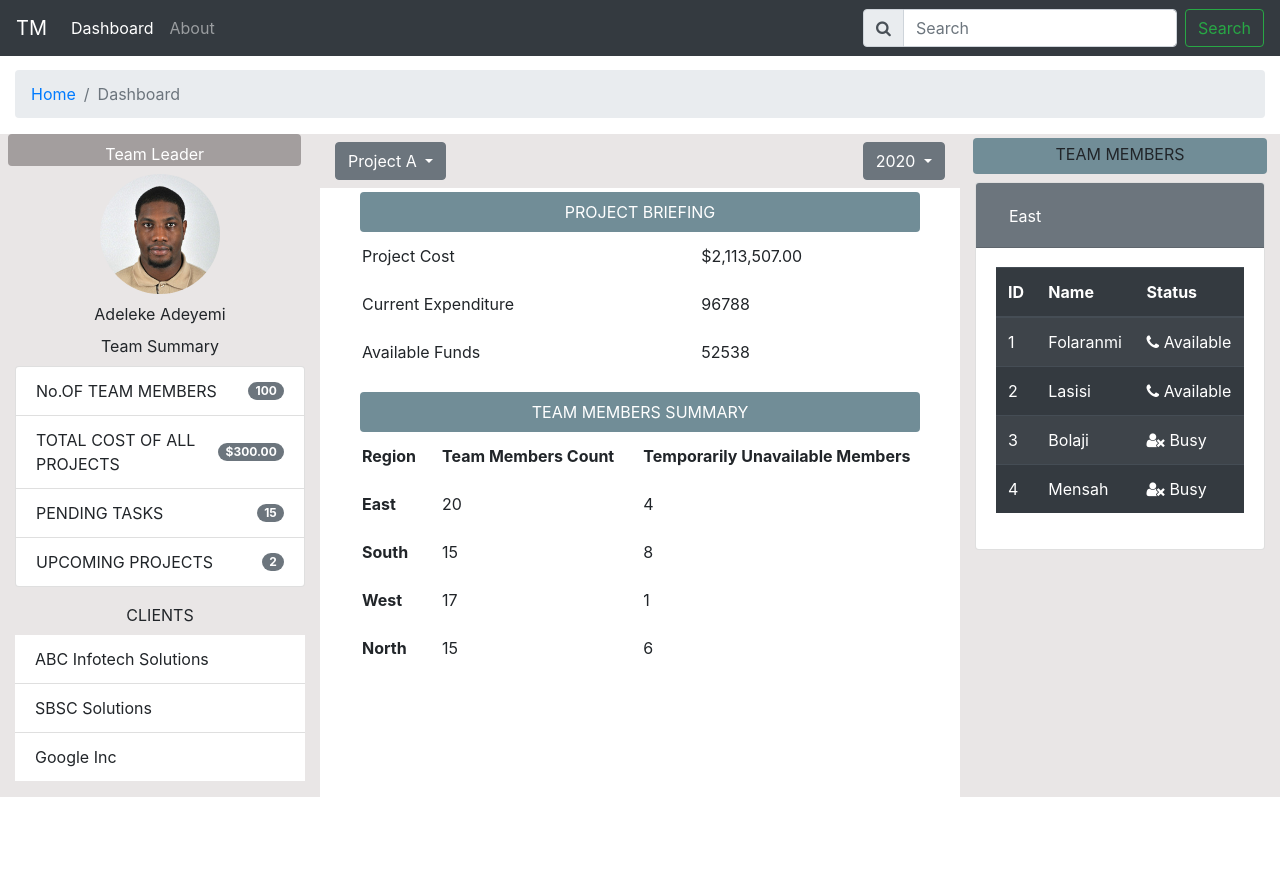
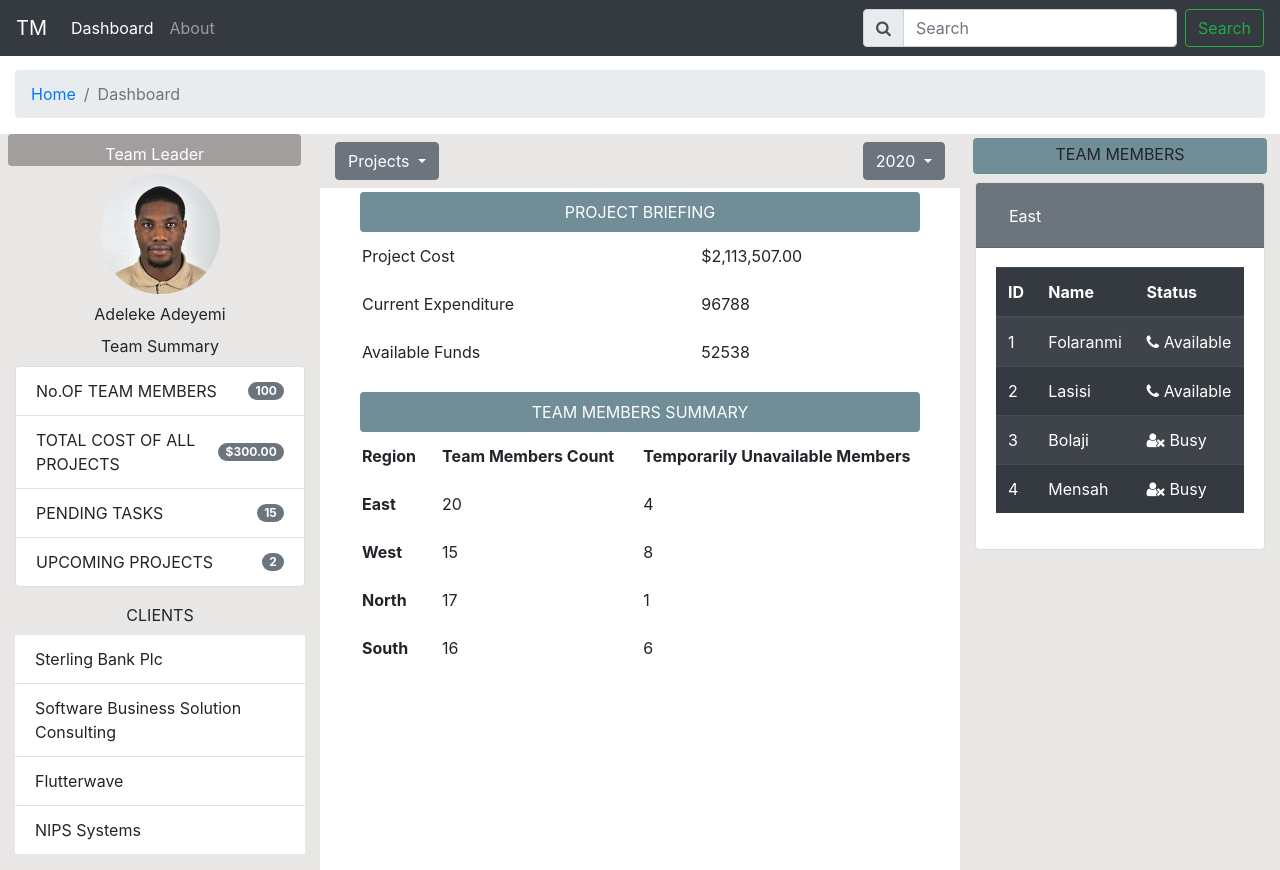
Before and after one commit to bbmattieu9/taskmanager, an Angular app: page /dashboard in a window 1280 px wide. Before the commit the page ends 800 px from the top, so only its background shows below. Built offline with nearby package versions, Linux system fonts and the light colour scheme.

Commit message:
[Dashboard] Add dynamic data to the dashboard
Problem
 * Dashboard uses static data in the UI

Solution
 * Added dynamic data to the dashboard UI elements

[Finishes]

```diff
--- a/src/app/dashboard/dashboard.component.html
+++ b/src/app/dashboard/dashboard.component.html
@@ -57,9 +57,8 @@
           <div class="col-12 text-center pb-2">CLIENTS</div>
           <div class="col-12">
             <ul class="list-group list-group-flush">
-              <li class="list-group-item">ABC Infotech Solutions</li>
-              <li class="list-group-item">SBSC Solutions</li>
-              <li class="list-group-item">Google Inc</li>
+              <li class="list-group-item" *ngFor="let client of clients">{{ client }}</li>
+
             </ul>
           </div>
 
@@ -75,13 +74,11 @@
           <div class="col-6 text-left">
               <div class="dropdown">
                 <button class="btn btn-secondary dropdown-toggle" type="button" id="dropdownMenuButton" data-toggle='dropdown'>
-                  Project A
+                  Projects
                 </button>
                 <div class="dropdown-menu">
-                  <a href="#" class="dropdown-item">Project A</a>
-                  <a href="#" class="dropdown-item">Project B</a>
-                  <a href="#" class="dropdown-item">Project C</a>
-                  <a href="#" class="dropdown-item">Project D</a>
+                  <a href="#" class="dropdown-item" *ngFor="let project of projects">{{ project }}</a>
+
                 </div>
               </div>
           </div>
@@ -91,10 +88,7 @@
                 2020
               </button>
               <div class="dropdown-menu">
-                <a href="#" class="dropdown-item">2020</a>
-                <a href="#" class="dropdown-item">2019</a>
-                <a href="#" class="dropdown-item">2018</a>
-                <a href="#" class="dropdown-item">2017</a>
+                <a href="#" class="dropdown-item" *ngFor="let year of years">{{ year }}</a>
               </div>
             </div>
           </div>
@@ -136,36 +130,12 @@
           <th>Temporarily Unavailable Members</th>
         </tr>
 
-        <tr>
+        <tr *ngFor="let teamMemberSummary of teamMembersSummary">
           <td>
-            <b>East</b>
+            <b>{{teamMemberSummary.Region}}</b>
           </td>
-          <td>20</td>
-          <td>4</td>
-        </tr>
-
-        <tr>
-          <td>
-            <b>South</b>
-          </td>
-          <td>15</td>
-          <td>8</td>
-        </tr>
-
-        <tr>
-          <td>
-            <b>West</b>
-          </td>
-          <td>17</td>
-          <td>1</td>
-        </tr>
-
-        <tr>
-          <td>
-            <b>North</b>
-          </td>
-          <td>15</td>
-          <td>6</td>
+          <td>{{ teamMemberSummary.TeamMembersCount }}</td>
+          <td>{{ teamMemberSummary.TemporarilyUnavailableMembers }}</td>
         </tr>
 
       </table>
--- a/src/app/dashboard/dashboard.component.ts
+++ b/src/app/dashboard/dashboard.component.ts
@@ -18,6 +18,11 @@ export class DashboardComponent implements OnInit {
   currentExpenditure: number;
   availableFunds: number;
 
+  clients: string[];
+  projects: string[];
+  years: number[] = [];
+  teamMembersSummary = [];
+
   constructor() { }
 
   ngOnInit(): void {
@@ -30,6 +35,34 @@ export class DashboardComponent implements OnInit {
     this.projectCost = 2113507;
     this.currentExpenditure = 96788;
     this.availableFunds = 52538;
+
+    this.clients = [
+      'Sterling Bank Plc',
+      'Software Business Solution Consulting',
+      'Flutterwave',
+      'NIPS Systems'
+    ];
+
+    this.projects = [
+      'EdInvest',
+      'Edubanc',
+      'EdPay',
+      'EdClub'
+    ];
+
+    for (let year = 2020; year >= 2010; year--)
+     {
+      this.years.push(year);
+     }
+
+    this.teamMembersSummary = [
+       { Region: 'East', TeamMembersCount: 20, TemporarilyUnavailableMembers: 4},
+       { Region: 'West', TeamMembersCount: 15, TemporarilyUnavailableMembers: 8},
+       { Region: 'North', TeamMembersCount: 17, TemporarilyUnavailableMembers: 1},
+       { Region: 'South', TeamMembersCount: 16, TemporarilyUnavailableMembers: 6},
+     ];
+
+
   }
 
 }
```
